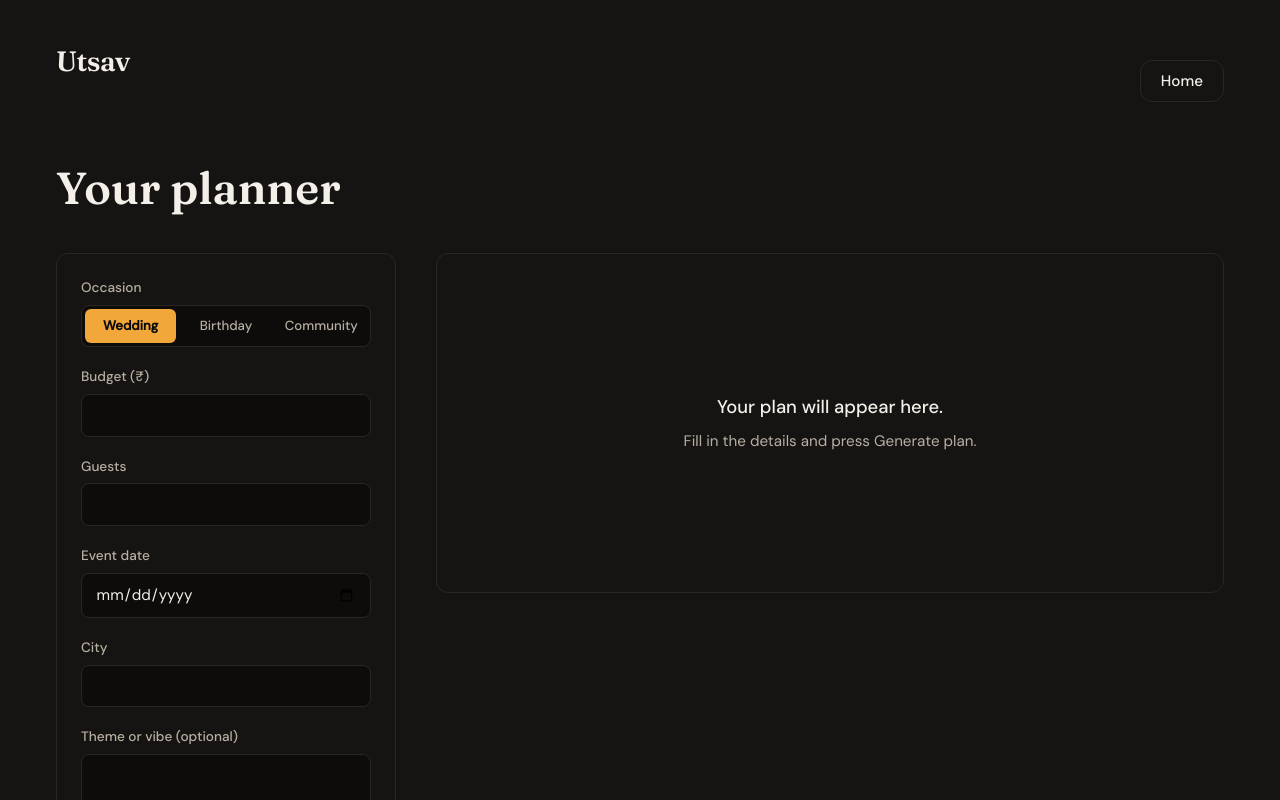
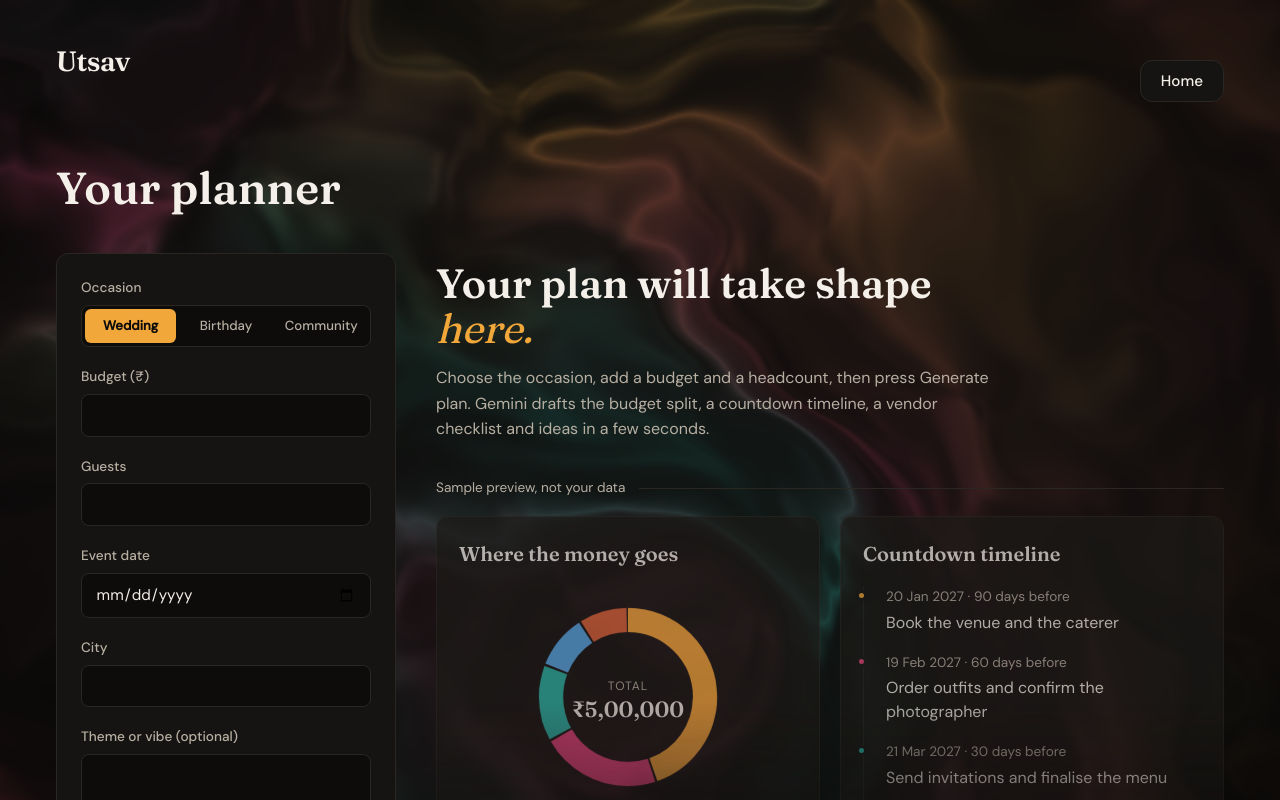
Before and after one commit to hargun0143/utsav-ai, a React (Vite) app: page / in a window 1280 px wide. Both pictures are taken after a click on the button "Start planning". Built offline with nearby package versions, Linux system fonts and the light colour scheme.

Commit message:
feat : add animated background and sample preview state

```diff
--- a/src/components/Dashboard.jsx
+++ b/src/components/Dashboard.jsx
@@ -1,12 +1,15 @@
 import { usePlan } from '../hooks/usePlan.js'
 import PlannerForm from './PlannerForm.jsx'
 import ResultsPanel from './ResultsPanel.jsx'
+import PlasmaBackground from './PlasmaBackground.jsx'
+
 
 export default function Dashboard({ onHome, headingRef }) {
   const { status, plan, error, fieldErrors, generate, retry } = usePlan()
 
   return (
     <div className="dashboard-content">
+      <PlasmaBackground />
       <header className="dashboard-header">
         <span className="wordmark">Utsav</span>
         <button type="button" className="btn-home" onClick={onHome}>
--- /dev/null
+++ b/src/components/EmptyState.jsx
@@ -0,0 +1,43 @@
+import BudgetBreakdown from './BudgetBreakdown.jsx'
+import Timeline from './Timeline.jsx'
+import '../styles/results.css'
+import '../styles/empty.css'
+
+const SAMPLE_CATEGORIES = [
+  { name: 'Catering', amount: 225000, percent: 45, note: 'Menu for the main functions' },
+  { name: 'Venue', amount: 110000, percent: 22, note: 'Hall, power backup, seating' },
+  { name: 'Decor', amount: 70000, percent: 14, note: 'Flowers, lights, stage' },
+  { name: 'Photography', amount: 50000, percent: 10, note: 'Candid coverage and an edited film' },
+  { name: 'Contingency', amount: 45000, percent: 9, note: 'Buffer for surprises' },
+]
+
+const SAMPLE_TIMELINE = [
+  { daysBefore: 90, date: '2027-01-20', task: 'Book the venue and the caterer' },
+  { daysBefore: 60, date: '2027-02-19', task: 'Order outfits and confirm the photographer' },
+  { daysBefore: 30, date: '2027-03-21', task: 'Send invitations and finalise the menu' },
+  { daysBefore: 7, date: '2027-04-13', task: 'Confirm arrival times with every vendor' },
+  { daysBefore: 0, date: '2027-04-20', task: 'Celebrate' },
+]
+
+export default function EmptyState() {
+  return (
+    <div className="empty-state">
+      <h2 className="empty-title">
+        Your plan will take shape <em>here.</em>
+      </h2>
+      <p className="empty-hint">
+        Choose the occasion, add a budget and a headcount, then press Generate plan. Gemini drafts
+        the budget split, a countdown timeline, a vendor checklist and ideas in a few seconds.
+      </p>
+      <p className="empty-caption">Sample preview, not your data</p>
+      <div className="empty-ghost" aria-hidden="true">
+        <div className="plan-details">
+          <div className="plan-row">
+            <BudgetBreakdown categories={SAMPLE_CATEGORIES} />
+            <Timeline items={SAMPLE_TIMELINE} />
+          </div>
+        </div>
+      </div>
+    </div>
+  )
+}
--- /dev/null
+++ b/src/components/PlasmaBackground.jsx
@@ -0,0 +1,11 @@
+import { useEffect, useRef } from 'react'
+import { startPlasma } from '../utils/plasma.js'
+import '../styles/plasma.css'
+
+export default function PlasmaBackground() {
+  const canvasRef = useRef(null)
+
+  useEffect(() => startPlasma(canvasRef.current), [])
+
+  return <canvas ref={canvasRef} className="plasma-bg" aria-hidden="true" />
+}
--- a/src/components/ResultsPanel.jsx
+++ b/src/components/ResultsPanel.jsx
@@ -1,6 +1,7 @@
 import { useEffect, useRef } from 'react'
 import { formatRupees } from '../utils/format.js'
 import PlanDetails from './PlanDetails.jsx'
+import EmptyState from './EmptyState.jsx'
 
 export default function ResultsPanel({ status, plan, error, onRetry }) {
   const headingRef = useRef(null)
@@ -12,12 +13,7 @@ export default function ResultsPanel({ status, plan, error, onRetry }) {
   }, [status, plan])
 
   if (status === 'idle') {
-    return (
-      <div className="panel-card panel-idle">
-        <p className="panel-title">Your plan will appear here.</p>
-        <p className="panel-hint">Fill in the details and press Generate plan.</p>
-      </div>
-    )
+  return <EmptyState />
   }
 
   if (status === 'loading') {
--- a/src/styles/dashboard.css
+++ b/src/styles/dashboard.css
@@ -114,6 +114,9 @@
   border: var(--border-width) solid var(--color-border);
   border-radius: var(--border-radius);
   padding: 1.5rem;
+  position: sticky;
+  top: 24px;
+
 }
 
 .planner-form {
--- /dev/null
+++ b/src/styles/empty.css
@@ -0,0 +1,60 @@
+.empty-state {
+  --es-text: #f4efe8;
+  --es-muted: #b8afa3;
+  --es-marigold: #f2a73b;
+  --es-border: #2a2622;
+  padding-top: 8px;
+}
+
+.empty-title {
+  max-width: 18ch;
+  margin: 0 0 14px;
+  font-family: 'Fraunces', serif;
+  font-size: clamp(1.9rem, 3.2vw, 2.8rem);
+  font-weight: 600;
+  line-height: 1.1;
+  color: var(--es-text);
+}
+
+.empty-title em {
+  font-style: italic;
+  font-weight: 400;
+  color: var(--es-marigold);
+}
+
+.empty-hint {
+  max-width: 52ch;
+  margin: 0;
+  line-height: 1.6;
+  color: var(--es-muted);
+}
+
+.empty-caption {
+  display: flex;
+  gap: 14px;
+  align-items: center;
+  margin: 36px 0 18px;
+  font-size: 0.85rem;
+  color: var(--es-muted);
+}
+
+.empty-caption::after {
+  flex: 1;
+  height: 1px;
+  content: '';
+  background: var(--es-border);
+}
+
+.empty-ghost {
+  max-height: 460px;
+  overflow: hidden;
+  pointer-events: none;
+  user-select: none;
+  opacity: 0.7;
+  -webkit-mask-image: linear-gradient(to bottom, #000 40%, transparent 98%);
+  mask-image: linear-gradient(to bottom, #000 40%, transparent 98%);
+}
+
+.empty-ghost .plan-details {
+  margin-top: 0;
+}
--- /dev/null
+++ b/src/styles/plasma.css
@@ -0,0 +1,10 @@
+.plasma-bg {
+  position: fixed;
+  inset: 0;
+  z-index: -1;
+  display: block;
+  width: 100%;
+  height: 100%;
+  pointer-events: none;
+  background: radial-gradient(ellipse at 30% 20%, #1d1710 0%, #0d0c0b 70%);
+}
--- /dev/null
+++ b/src/utils/plasma.js
@@ -0,0 +1,205 @@
+const VERTEX_SOURCE = `
+attribute vec2 a_position;
+
+void main() {
+  gl_Position = vec4(a_position, 0.0, 1.0);
+}
+`
+
+const FRAGMENT_SOURCE = `
+#ifdef GL_FRAGMENT_PRECISION_HIGH
+precision highp float;
+#else
+precision mediump float;
+#endif
+
+uniform vec2 u_resolution;
+uniform float u_time;
+uniform vec2 u_pointer;
+
+float hash(vec2 p) {
+  p = fract(p * vec2(0.1031, 0.1030));
+  p += dot(p, p.yx + 33.33);
+  return fract((p.x + p.y) * p.x);
+}
+
+float noise(vec2 p) {
+  vec2 i = floor(p);
+  vec2 f = fract(p);
+  vec2 s = f * f * (3.0 - 2.0 * f);
+  return mix(
+    mix(hash(i), hash(i + vec2(1.0, 0.0)), s.x),
+    mix(hash(i + vec2(0.0, 1.0)), hash(i + vec2(1.0, 1.0)), s.x),
+    s.y
+  );
+}
+
+float fbm(vec2 p) {
+  float value = 0.0;
+  float amplitude = 0.5;
+  mat2 turn = mat2(0.8, 0.6, -0.6, 0.8);
+  for (int i = 0; i < 4; i++) {
+    value += amplitude * noise(p);
+    p = turn * p * 2.0;
+    amplitude *= 0.5;
+  }
+  return value;
+}
+
+void main() {
+  vec2 uv = gl_FragCoord.xy / u_resolution;
+  vec2 p = (gl_FragCoord.xy - 0.5 * u_resolution) / min(u_resolution.x, u_resolution.y);
+  p += (u_pointer - 0.5) * 0.18;
+  float t = u_time * 0.035;
+
+  vec2 q = vec2(fbm(p * 1.4 + vec2(0.0, t)), fbm(p * 1.4 + vec2(5.2, 1.3) - t));
+  vec2 r = vec2(
+    fbm(p * 1.4 + 3.0 * q + vec2(1.7, 9.2) + t),
+    fbm(p * 1.4 + 3.0 * q + vec2(8.3, 2.8) - t)
+  );
+  float f = fbm(p * 1.4 + 3.0 * r);
+
+  float ridge = 1.0 - abs(2.0 * f - 1.0);
+  float vein = pow(ridge, 7.0);
+  float haze = pow(ridge, 2.0);
+
+  vec3 base = vec3(0.051, 0.047, 0.043);
+  vec3 marigold = vec3(0.949, 0.655, 0.231);
+  vec3 pink = vec3(0.878, 0.271, 0.482);
+  vec3 teal = vec3(0.169, 0.702, 0.639);
+
+  vec3 tint = mix(pink, teal, smoothstep(0.35, 0.75, r.y));
+  tint = mix(tint, marigold, smoothstep(0.4, 0.8, q.x));
+
+  vec3 color = base + tint * (vein * 0.26 + haze * 0.04);
+
+  float edge = length((uv - 0.5) * vec2(1.1, 1.0));
+  color *= mix(1.0, 0.45, smoothstep(0.35, 0.85, edge));
+
+  gl_FragColor = vec4(color, 1.0);
+}
+`
+
+const RENDER_SCALE = 0.5
+const FRAME_INTERVAL = 1000 / 30
+const STILL_TIME = 40
+
+function compileShader(gl, type, source) {
+  const shader = gl.createShader(type)
+  gl.shaderSource(shader, source)
+  gl.compileShader(shader)
+  if (gl.getShaderParameter(shader, gl.COMPILE_STATUS)) return shader
+  gl.deleteShader(shader)
+  return null
+}
+
+function createProgram(gl) {
+  const vertex = compileShader(gl, gl.VERTEX_SHADER, VERTEX_SOURCE)
+  const fragment = compileShader(gl, gl.FRAGMENT_SHADER, FRAGMENT_SOURCE)
+  if (!vertex || !fragment) return null
+
+  const program = gl.createProgram()
+  gl.attachShader(program, vertex)
+  gl.attachShader(program, fragment)
+  gl.linkProgram(program)
+  gl.deleteShader(vertex)
+  gl.deleteShader(fragment)
+  if (gl.getProgramParameter(program, gl.LINK_STATUS)) return program
+  gl.deleteProgram(program)
+  return null
+}
+
+export function startPlasma(canvas) {
+  const gl = canvas.getContext('webgl', {
+    alpha: false,
+    antialias: false,
+    powerPreference: 'low-power',
+  })
+  if (!gl) return () => {}
+
+  const program = createProgram(gl)
+  if (!program) return () => {}
+  gl.useProgram(program)
+
+  const buffer = gl.createBuffer()
+  gl.bindBuffer(gl.ARRAY_BUFFER, buffer)
+  gl.bufferData(gl.ARRAY_BUFFER, new Float32Array([-1, -1, 1, -1, -1, 1, 1, 1]), gl.STATIC_DRAW)
+  const position = gl.getAttribLocation(program, 'a_position')
+  gl.enableVertexAttribArray(position)
+  gl.vertexAttribPointer(position, 2, gl.FLOAT, false, 0, 0)
+
+  const uResolution = gl.getUniformLocation(program, 'u_resolution')
+  const uTime = gl.getUniformLocation(program, 'u_time')
+  const uPointer = gl.getUniformLocation(program, 'u_pointer')
+
+  const reducedMotion = window.matchMedia('(prefers-reduced-motion: reduce)')
+  const pointer = { x: 0.5, y: 0.5, targetX: 0.5, targetY: 0.5 }
+  const origin = performance.now()
+  let frame = 0
+  let lastDraw = 0
+
+  const draw = (seconds) => {
+    const width = Math.max(1, Math.round(canvas.clientWidth * RENDER_SCALE))
+    const height = Math.max(1, Math.round(canvas.clientHeight * RENDER_SCALE))
+    if (canvas.width !== width || canvas.height !== height) {
+      canvas.width = width
+      canvas.height = height
+      gl.viewport(0, 0, width, height)
+    }
+    gl.uniform2f(uResolution, width, height)
+    gl.uniform1f(uTime, seconds)
+    gl.uniform2f(uPointer, pointer.x, pointer.y)
+    gl.drawArrays(gl.TRIANGLE_STRIP, 0, 4)
+  }
+
+  const isHidden = () => document.hidden || getComputedStyle(canvas).visibility === 'hidden'
+
+  const tick = (now) => {
+    frame = requestAnimationFrame(tick)
+    if (now - lastDraw < FRAME_INTERVAL) return
+    lastDraw = now
+    if (isHidden()) return
+    pointer.x += (pointer.targetX - pointer.x) * 0.05
+    pointer.y += (pointer.targetY - pointer.y) * 0.05
+    draw((now - origin) / 1000)
+  }
+
+  const run = () => {
+    cancelAnimationFrame(frame)
+    if (reducedMotion.matches) {
+      draw(STILL_TIME)
+    } else {
+      frame = requestAnimationFrame(tick)
+    }
+  }
+
+  const onPointerMove = (event) => {
+    pointer.targetX = event.clientX / window.innerWidth
+    pointer.targetY = 1 - event.clientY / window.innerHeight
+  }
+
+  const onContextLost = (event) => {
+    event.preventDefault()
+    cancelAnimationFrame(frame)
+  }
+
+  const resizeObserver = new ResizeObserver(() => {
+    if (reducedMotion.matches) draw(STILL_TIME)
+  })
+
+  window.addEventListener('pointermove', onPointerMove, { passive: true })
+  canvas.addEventListener('webglcontextlost', onContextLost)
+  reducedMotion.addEventListener('change', run)
+  resizeObserver.observe(canvas)
+  run()
+
+  return () => {
+    cancelAnimationFrame(frame)
+    window.removeEventListener('pointermove', onPointerMove)
+    canvas.removeEventListener('webglcontextlost', onContextLost)
+    reducedMotion.removeEventListener('change', run)
+    resizeObserver.disconnect()
+    gl.deleteBuffer(buffer)
+    gl.deleteProgram(program)
+  }
+}
```
